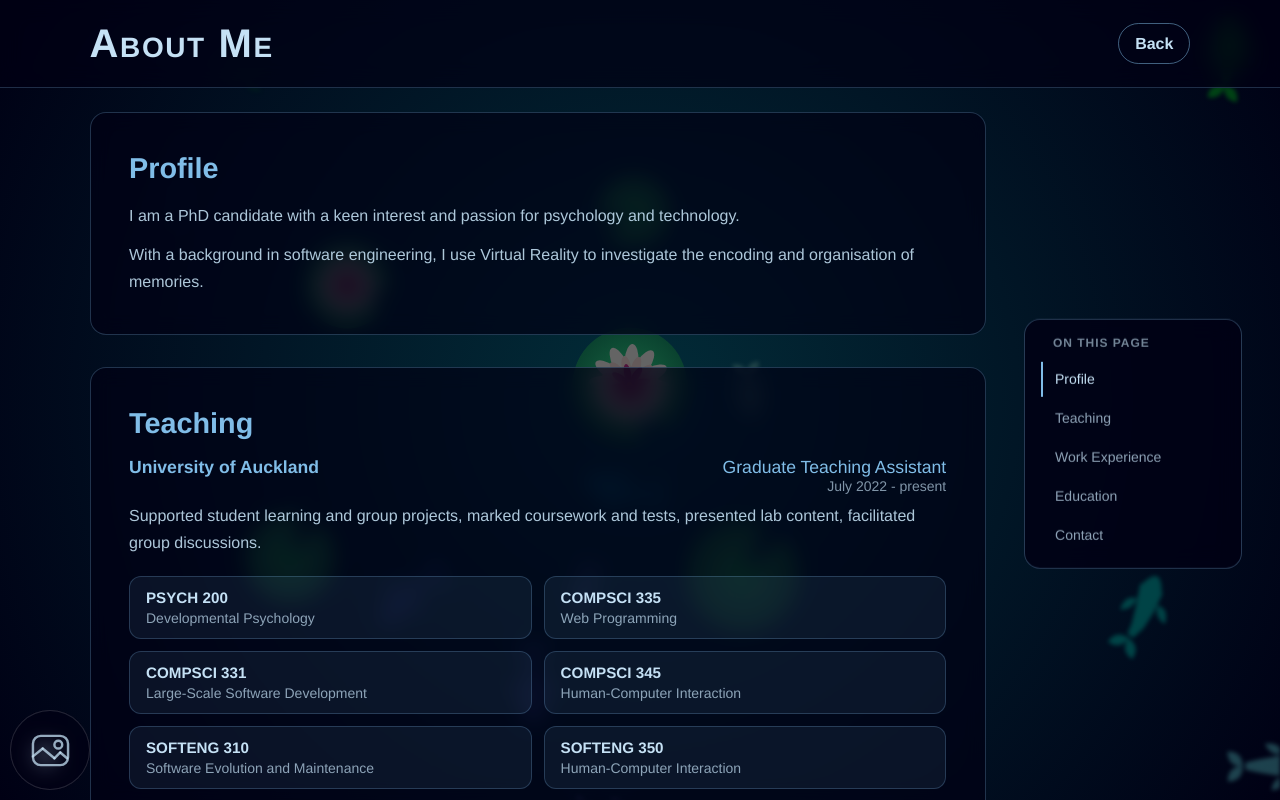
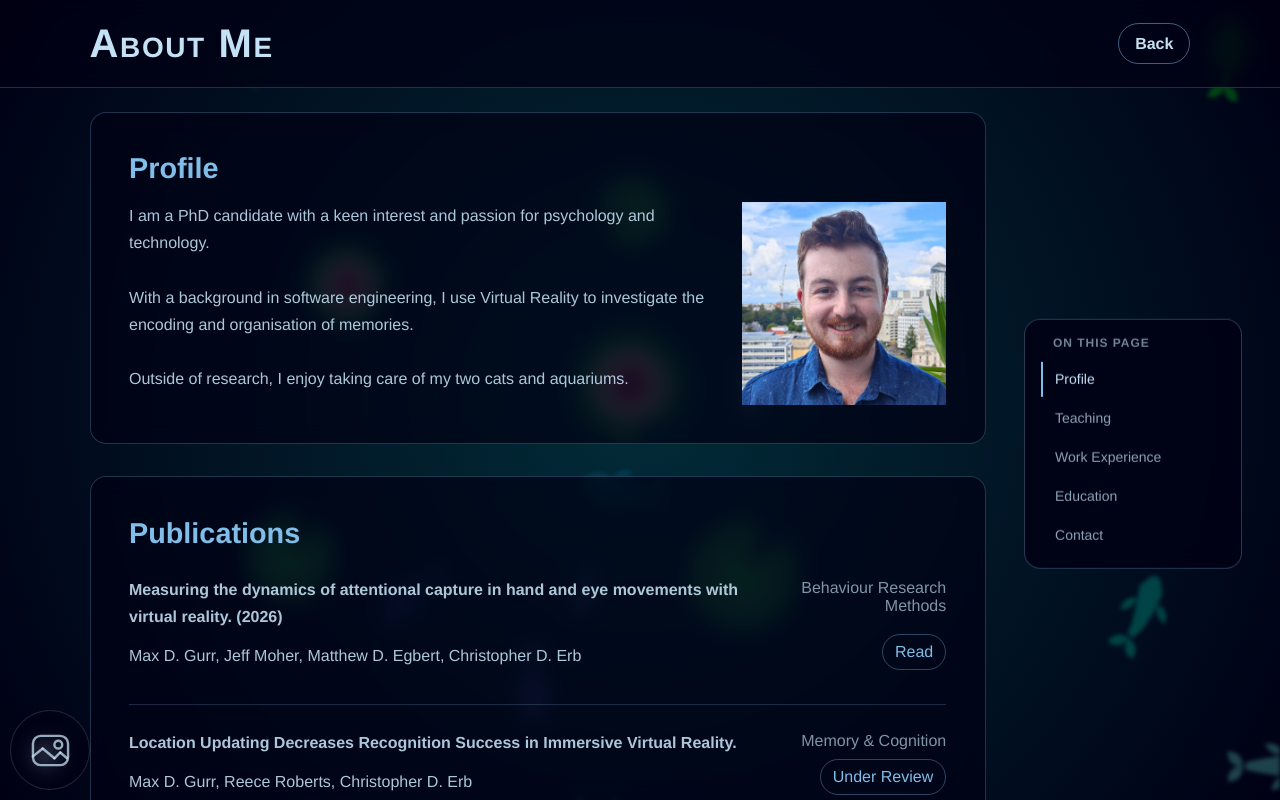
Before and after one commit to max-gurr/max-gurr.github.io, a Vue app: page /#/about in a window 1280 px wide. Built offline with nearby package versions, Linux system fonts and the light colour scheme.

Commit message:
about page publications content

```diff
--- a/src/components/AboutContent.vue
+++ b/src/components/AboutContent.vue
@@ -2,9 +2,51 @@
   <SectionedContent title="About Me" :sections="sections" @back="$emit('back')">
     <section id="profile" class="sectioned-content__section" aria-labelledby="profile-title">
       <h2 id="profile-title">Profile</h2>
-      <p>I am a PhD candidate with a keen interest and passion for psychology and technology.</p>
-      <p>With a background in software engineering, I use Virtual Reality to investigate the encoding and organisation of memories.</p>
+      <div class="profile__panel">
+        <p>
+            I am a PhD candidate with a keen interest and passion for psychology and technology.
+            <br><br>
+            With a background in software engineering, I use Virtual Reality to investigate the encoding and organisation of memories.
+            <br><br>
+            Outside of research, I enjoy taking care of my two cats and aquariums.
+        </p>
+        <img class="profile__img" width="500" height="500" src="../assets/pictures/headshot-square.jpg" alt="headshot" />
+    </div>
     </section>
+
+    <section id="publications" class="sectioned-content__section" aria-labelledby="publications-title">
+        <h2 id="publications-title">Publications</h2>
+        <article class="publications__article">
+            <div class="publications__main">
+                <p><b>Measuring the dynamics of attentional capture in hand and eye movements with virtual reality. <span>(2026)</span></b></p>
+                <p>Max D. Gurr, Jeff Moher, Matthew D. Egbert, Christopher D. Erb</p>
+            </div>
+            <div class="publications__side">
+                <span>Behaviour Research Methods</span>
+                <a href="https://doi.org/10.3758/s13428-026-03177-9" target="_blank" rel="noopener noreferrer">Read</a>
+            </div>
+        </article>
+        <article class="publications__article">
+            <div class="publications__main">
+                <p><b>Location Updating Decreases Recognition Success in Immersive Virtual Reality.</b></p>
+                <p>Max D. Gurr, Reece Roberts, Christopher D. Erb</p>
+            </div>
+            <div class="publications__side">
+                <span>Memory & Cognition</span>
+                <a rel="noopener noreferrer">Under Review</a>
+            </div>
+        </article>
+        <article class="publications__article">
+            <div class="publications__main">
+                <p><b>Recency Discrimination Depends on Multiple Forms of Context in Virtual Reality</b></p>
+                <p>Max D. Gurr, Reece Roberts, Christopher D. Erb</p>
+            </div>
+            <div class="publications__side">
+                <span>In Development</span>
+            </div>
+        </article>
+    </section>
+
 
     <section id="teaching" class="sectioned-content__section" aria-labelledby="teaching-title">
       <h2 id="teaching-title">Teaching</h2>
@@ -125,6 +167,73 @@ export default {
 </script>
 
 <style lang="scss">
+.profile {
+    &__panel {
+        display: flex;
+        min-height: 6rem;
+        flex-direction: row;
+        justify-content: center;
+        gap: 0.5rem;
+    }
+
+    &__img {
+        max-width: 25%;
+        width: auto;
+        height: auto;
+        align-self: flex-start;
+    }
+}
+
+.publications {
+    &__article {
+        padding: 10px 0;
+        display: flex;
+        align-items: stretch;
+
+        & + & {
+            margin-top: 1.5rem;
+            padding-top: 1.5rem;
+            border-top: 1px solid rgba(128, 189, 232, 0.2);
+        }
+
+        h3 {
+            margin-bottom: 0.5rem;
+        }
+    }
+
+    &__side {
+        margin-left: auto;
+        text-align: right;
+        display: flex;
+        flex-direction: column;
+        align-items: flex-end;
+        justify-content: space-between;
+
+        h3 {
+            padding: 0px;
+        }
+
+        a {
+            flex: 0 0 auto;
+            padding: 0.5rem 0.75rem;
+            border: 1px solid rgba(128, 189, 232, 0.35);
+            border-radius: 999px;
+            text-decoration: none;
+
+            &:hover {
+                background: rgba(128, 189, 232, 0.12);
+            }
+        }
+
+        span {
+        display: block;
+        margin-top: 0.2rem;
+        color: rgba(197, 225, 245, 0.65);
+        font-weight: 400;
+        }
+    }
+}
+
 .about-experience {
   & + & {
     margin-top: 1.5rem;
@@ -346,6 +455,21 @@ export default {
 }
 
 @media (max-width: 560px) {
+  .profile {
+    &__panel {
+        flex-direction: column;
+    }
+
+    &__img {
+        max-width: 250px;
+        margin: 0 auto;
+    }
+}
+
+.publications__article {
+    flex-direction: row;
+}
+
   .about-education__degrees {
     grid-template-columns: minmax(0, 1fr) auto;
     gap: 0.5rem;
--- a/src/components/ResearchContent.vue
+++ b/src/components/ResearchContent.vue
@@ -190,11 +190,6 @@ export default {
     text-align: center;
     box-shadow: inset 0 1px rgba(197, 225, 245, 0.06);
     transition: border-color 0.2s ease, background-color 0.2s ease;
-
-    &:hover {
-      border-color: rgba(128, 189, 232, 0.55);
-      background-color: rgba(128, 189, 232, 0.1);
-    }
   }
 }
 
```
Also changed, not shown: src/assets/pictures/headshot-square.jpg (added).
